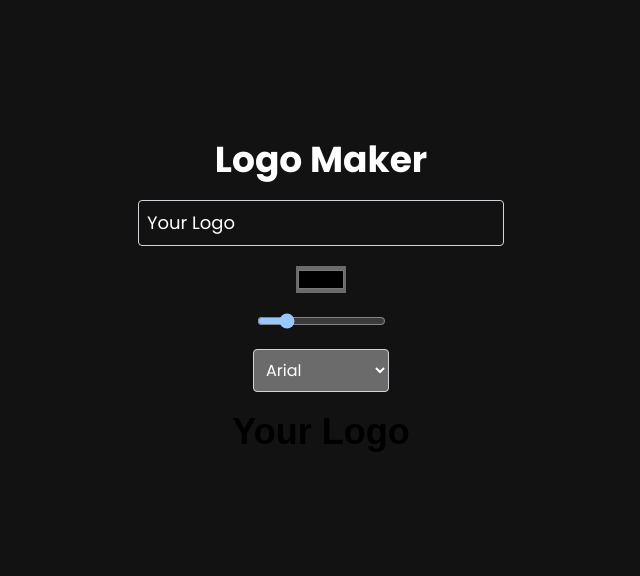
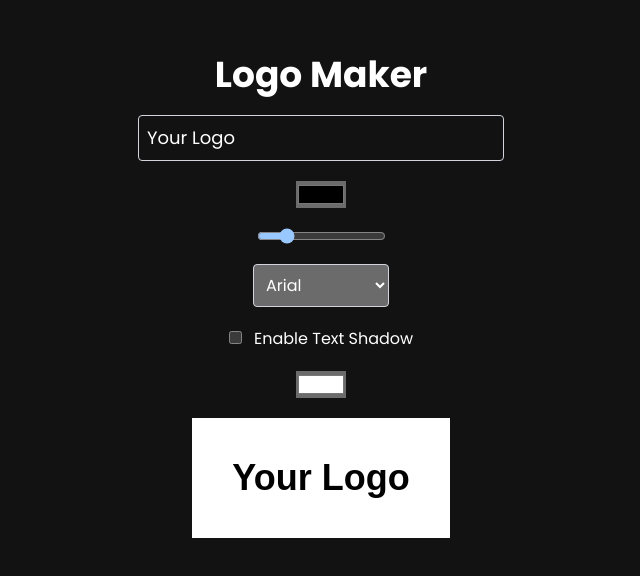
Before and after one commit to rahat728/logo-maker, a React (Vite) app: page / in a window 1280 px wide. Shown: the part 104-680 px from the top of the page, without its empty margins (319-959 px from the left). Built offline with nearby package versions, Linux system fonts and the light colour scheme.

Commit message:
added text shadow and background color customization

```diff
--- a/src/App.jsx
+++ b/src/App.jsx
@@ -5,6 +5,9 @@ function App() {
   const[logoColor, setLogoColor] = useState('#000000');
   const [fontSize, setFontSize] = useState(36);
   const [fontFamily, setFontFamily] = useState('Arial');
+  const [textShadow, setTextShadow] = useState(false);
+  const [shadowIntensity, setShadowIntensity] = useState(1);
+  const [backgroundColor, setBackgroundColor] = useState('#ffffff');
 
   const handleTextChange = (e) => {
     setLogoText(e.target.value);
@@ -22,9 +25,24 @@ function App() {
     setFontFamily(e.target.value);
   };
 
+  const handleShadowToggle = () => {
+    setTextShadow(!textShadow);
+  }
+
+  const handleShadowIntensityChange = (e) => {
+    setShadowIntensity(e.target.value);
+  }
+
+  const handleBackgroundColorChange = (e) => {
+    setBackgroundColor(e.target.value);
+  };
+
   return (
-    <div className="flex flex-col justify-center items-center h-screen text-center">
+    <div
+      className="flex flex-col justify-center items-center h-screen text-center"
+    >
       <h1 className="text-4xl font-bold">Logo Maker</h1>
+
       <input
         type="text"
         placeholder="Enter logo text"
@@ -56,9 +74,42 @@ function App() {
         <option value="Courier New">Courier New</option>
         <option value="Verdana">Verdana</option>
       </select>
+
+      <label className='mb-5'>
+        <input
+          type='checkbox'
+          checked={textShadow}
+          onChange={handleShadowToggle}
+          className='mr-2'
+        /> Enable Text Shadow
+      </label>
+      {textShadow && (
+        <input
+          type='range'
+          min='0'
+          max='10'
+          value={shadowIntensity}
+          onChange={handleShadowIntensityChange}
+          className='mb-5'
+        />
+      )}
+
+      <input
+        type="color"
+        value={backgroundColor}
+        onChange={handleBackgroundColorChange}
+        className="mb-5"
+      />
+
       <div
-        className="text-4xl font-bold"
-        style={{color: logoColor, fontSize: `${fontSize}px`, fontFamily }}>
+        className="text-4xl font-bold p-10"
+        style={{
+          color: logoColor,
+          fontSize: `${fontSize}px`,
+          fontFamily: fontFamily,
+          textShadow: textShadow ? `2px 2px ${shadowIntensity}px rgba(0,0,0,0.5)` : 'none',
+          backgroundColor: backgroundColor
+        }}>
         {logoText}
       </div>
     </div>
```
